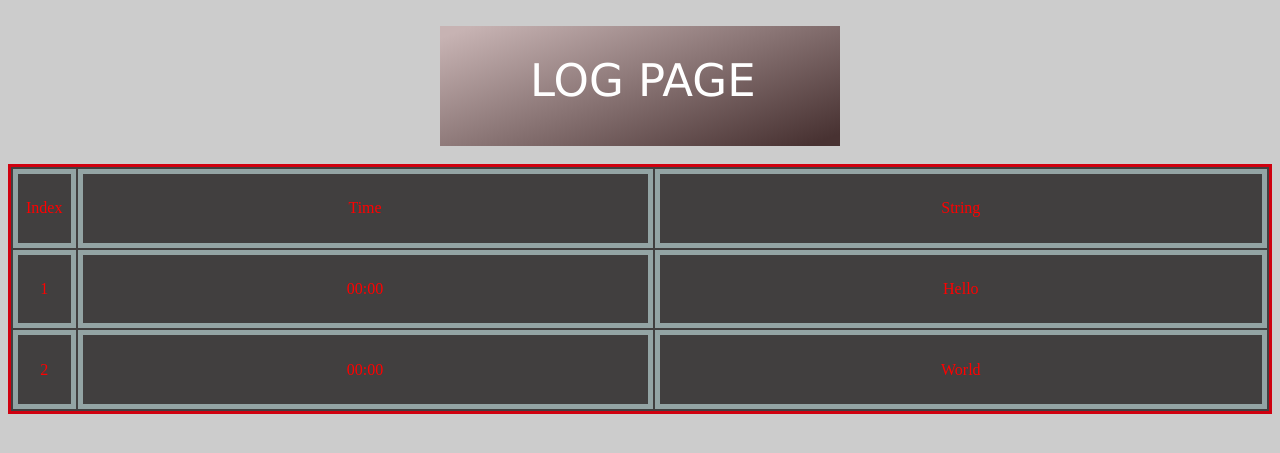
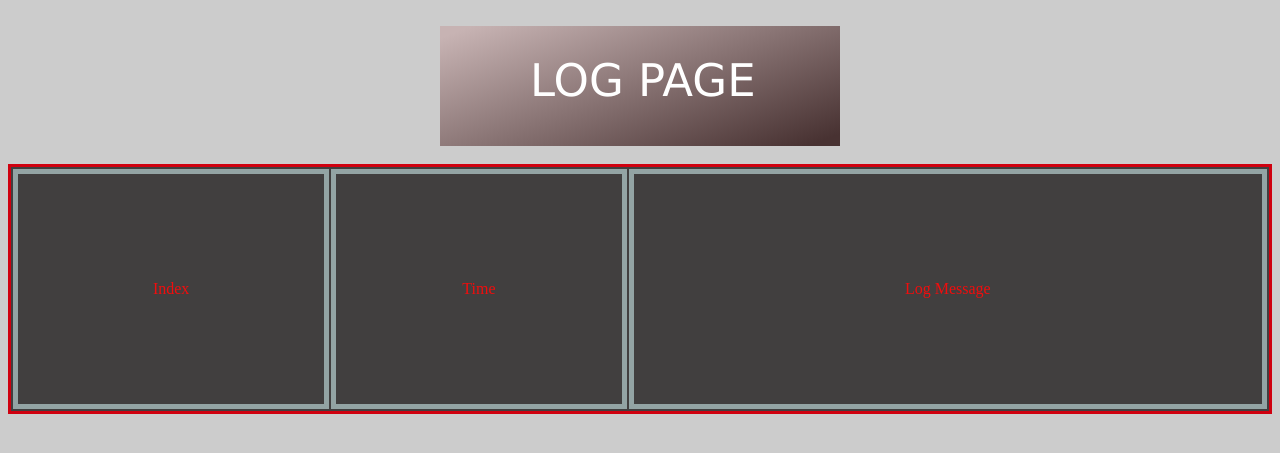
Before and after one commit to ahahmet/HTTPSERVER_IO_CONTROL, a Flask app: template templates/log.html in a window 1280 px wide. Shown: the top 453 px of the page. Run offline with Flask 3, Linux system fonts and the light colour scheme; the template is opened without the code that fills it, so the values that code supplies are empty; parts of the project's set-up code (start-up, migrations or seed data) failed here and were passed over.

Commit message:
add log page

```diff
--- a/server.py
+++ b/server.py
@@ -15,22 +15,23 @@ Comment:
 from crypt import methods
 from flask import Flask, render_template, jsonify, request, redirect
 import ssl
-import RPi.GPIO as GPIO
-
+import datetime
+from ring_buffer import RingBuffer
+#import RPi.GPIO as GPIO
 
 buttons = ['IO1', 'IO2', 'IO3']
 pins = [23, 24, 25]
 
-for i in pins:
-    GPIO.setup(pins[i], GPIO.OUT)
+valid_name = "ahmet"
+valid_pwd = "1234"
 
-app = Flask(__name__)
-
+buff_len = 10
+msg_button = RingBuffer(buff_len)
+msg_time = RingBuffer(buff_len)
 #context = ssl.SSLContext()
 #context.load_cert_chain('/home/ahmet/Desktop/python_projects/rootCACert.pem', '/home/ahmet/Desktop/python_projects/rootCAKey.pem')
 
-valid_name = "ahmet"
-valid_pwd = "1234"
+app = Flask(__name__)
 
 @app.route("/", methods = ['GET', 'POST'])
 def login_page():
@@ -59,23 +60,26 @@ def io_page():
         if request.method == 'POST':
             control = request.form.get(buttons[i])
             checked.append(' ')
+            current_time = datetime.datetime.now()
+            msg_time.add(current_time)
             if str(control) == 'on':
                 checked[i] = 'checked'
-                GPIO.output(pins[i], GPIO.OUT)
+                msg_button.add(str(buttons[i] + " on"))
+                print("gpio output is high")
             else:
-                GPIO.output(pins[i], GPIO.OUT)
-
+                msg_button.add(str(buttons[i] + " off"))
+                print("gpio output is low")
 
 
         template = render_template('io.html', len = len(buttons), button = buttons, checked = checked)
 
-        print("template", template)
     return template
 
 
 @app.route("/log", methods = ['GET'])
 def log_page():
-    return render_template('log.html')
+    return render_template('log.html', len = buff_len, time = msg_time.getAll(),
+                           message = msg_button.getAll())
 
 if __name__ == '__main__':
     app.run(debug= True, host='192.168.1.168', port = 8000)
--- a/templates/home_page.html
+++ b/templates/home_page.html
@@ -46,8 +46,10 @@
             <br><br>
 
             <p style="font-size:125%;">
-             This Page created for managing to some controls about your embedded device, and
-                you can select the what you want to by click the under the buttons.
+             This server created for manage to output controls on your embedded device. In that case,
+             you have two page, log and io. As you can see, the placed in under buttons are
+             redirected you for access these pages. Moreover, io pages for control outputs and
+             log pages for see to changes in your io ports.
             </p>
 
             <br>
--- a/templates/log.html
+++ b/templates/log.html
@@ -38,7 +38,7 @@
                 font-family: "Times New Roman",
             cursive;
                 background-color: #413f3f;
-                color:#ff0000;
+                color:#d9c5c5;
             }
 
             table td{
@@ -50,20 +50,17 @@
     <body>
         <table>
             <tr>
-                <td style="width:5%" >Index</td>
-                <td>Time</td>
-                <td>String</td>
+                <td style="color:rgb(241, 13, 13);">Index</td>
+                <td style="color:rgb(241, 13, 13)">Time</td>
+                <td style="color:rgb(241, 13, 13)">Log Message</td>
             </tr>
-            <tr>
-                <td style="width:5%">1</td>
-                <td>00:00</td>
-                <td>Hello</td>
-            </tr>
-            <tr>
-                <td style="width: 5%;">2</td>
-                <td>00:00</td>
-                <td>World</td>
-            </tr>
+            {% for i in range(0, len) %}
+                <tr>
+                    <td style="width:5%">{{i}}</td>
+                    <td>{{time[i]}}</td>
+                    <td>{{message[i]}}</td>
+                </tr>
+            {%endfor%}
 
         </table>
     </body>
```
Also changed, not shown: ring_buffer.py (added, +21 -0 lines), log.txt (added).
